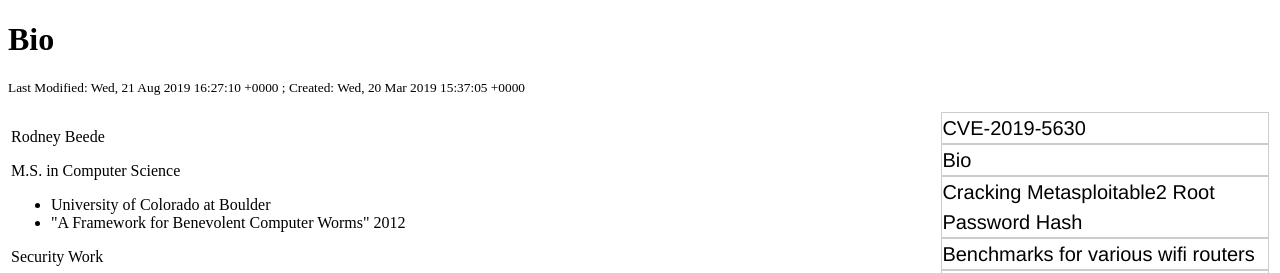
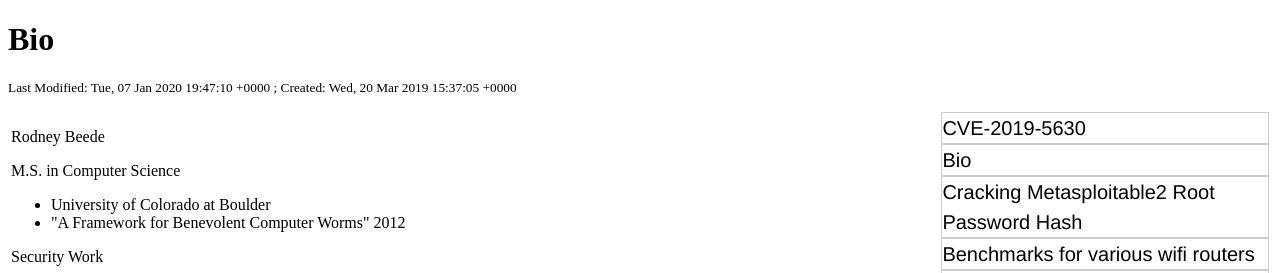
Before and after one commit to rbeede/rbeede.github.io, a Jekyll site: the page built from _posts/2019-06-27-bio.html, in a window 1280 px wide. Shown: the top 273 px of the page. Built offline with Jekyll 4.4.1, drawn with Linux system fonts in a browser that asks for light colours; some of the changed lines change nothing that is shown.

Commit message:
Update 2019-06-27-bio.html

```diff
--- a/_posts/2019-06-27-bio.html
+++ b/_posts/2019-06-27-bio.html
@@ -1,6 +1,6 @@
 ---
 creation_epoch: 1553096225
-lastmod_epoch: 1566404830
+lastmod_epoch: 1578426430
 categories: ['Curriculum Vitae']
 title: Bio
 ---
@@ -22,7 +22,7 @@
 <ul>
 <!-- <li>CVE- - pending</li> -->
 <li>BSides San Antonio 2019 - <a href="https://www.bsidessatx.com/presentations-2019.html">Presented talk</a></li>
-<li>CVE-2019-5630 - <a href="https://help.rapid7.com/nexpose/en-us/release-notes/archive/2019/06/">Cross-Site Request Forgery (CSRF) vulnerabilities on API endpoints using Flash</a>.  Vendor release patch 6.5.69</li>
+<li>CVE-2019-5630 - <a href="/security/2020-01-07-cve-2019-5630.html">Cross-Site Request Forgery (CSRF) vulnerabilities on API endpoints using Flash</a>.  Vendor release patch 6.5.69</li>
 <li><a href="http://s3.amazonaws.com/downloads.linksys.com/support/assets/releasenotes/Linksys%20RE6300%20RE6400%20Firmware%20Release%20Notes_v1.2.05.001.txt">CVE-2019-11535</a> - RE6400 and RE6300 through versions 1.2.04.022 allows for remote command execution</li>
 <li>CVE-2019-8346 - XSS in ManageEngine ADSelfService Plus param adscsrf</li>
 <li><a href="/security/cve-2019-5615-rapid7-clear-text-password-exposure.html">CVE-2019-5615 - Rapid7 insightVM (nexpose)</a> also exposes clear-text password for backups and keystore (chased vendor to add clear-text disclosure, original work for admin-hashes by another)</li>
```
